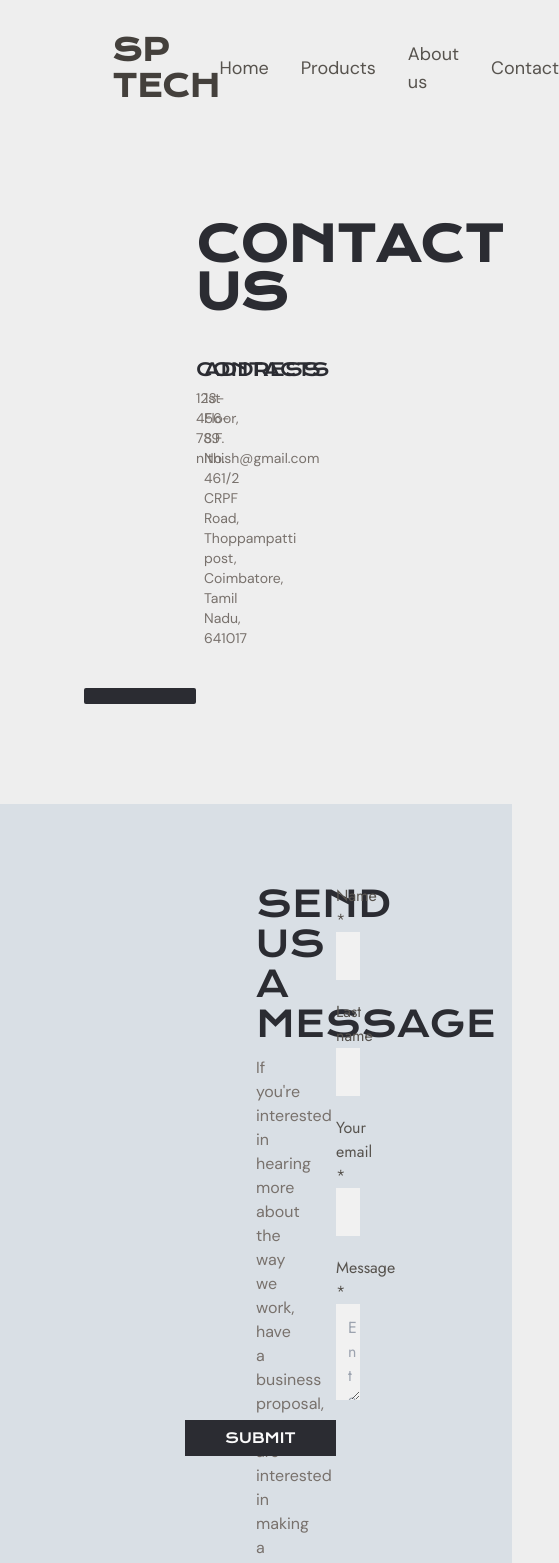
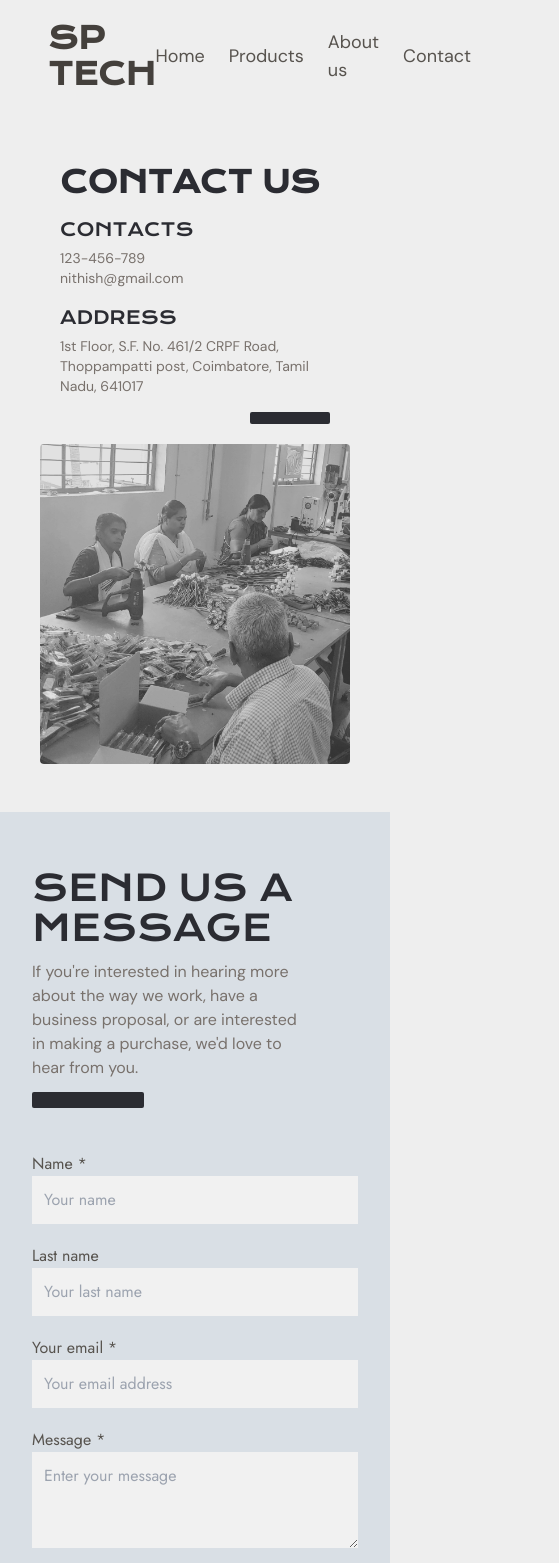
Before and after one commit to Nithishpandian/sp-tech-frontend, a React (Vite) app: page /contact in a window 390 px wide. Shown: the top 1563 px of the page, 559 px wide, since content can reach past the window. Built offline with nearby package versions, Linux system fonts and the light colour scheme; a web font is replaced by a local one.

Commit message:
completed responsiveness for about page

```diff
--- a/src/components/common/Footer.jsx
+++ b/src/components/common/Footer.jsx
@@ -6,7 +6,7 @@ import { LuLinkedin } from "react-icons/lu";
 const Footer = () => {
   return (
     <>
-      <div className=" grid grid-cols-3 gap-10 bg-black py-12 px-16 font-noto-sans">
+      <div className=" flex flex-col sm:flex-row md:grid md:grid-cols-3 gap-10 bg-black py-12 px-12 sm:px-10 lg:px-16 font-noto-sans">
         <div className=" flex flex-col gap-1">
           <h1 className=" text-2xl font-krona-one font-bold text-stone-300">
             SP TECH
@@ -50,7 +50,7 @@ const Footer = () => {
           </div>
         </div>
       </div>
-      <div className="bg-black border-t border-stone-800 text-stone-600 font-medium text-center py-1.5 font-mono">
+      <div className="bg-black border-t border-stone-800 text-stone-600 font-medium text-center py-1.5 font-mono text-sm sm:text-base">
         <p>Copyright &#169;	2023. All rights reserved</p>
       </div>
     </>
--- a/src/components/common/Header.jsx
+++ b/src/components/common/Header.jsx
@@ -8,13 +8,13 @@ const Header = () => {
     variants={animationVariantHeader}
     initial="initial"
     animate="animate"
-    className=" flex justify-between items-center py-8 px-28">
+    className=" flex justify-between items-center py-5 lg:py-8 px-12 sm:px-7 md:px-10 lg:px-16 xl:px-28">
       <div>
         <h1 className=" font-krona-one text-3xl text-stone-700 font-extrabold">
           SP TECH
         </h1>
       </div>
-      <div className=" flex items-center justify-center gap-8 text-stone-600 font-dm-sans text-lg">
+      <div className=" flex items-center justify-center gap-6 sm:gap-4 xl:gap-8 text-stone-600 font-dm-sans text-lg">
         <a className=" hover:text-stone-400 duration-300" href="/">Home</a>
         <a className=" hover:text-stone-400 duration-300" href="/products">Products</a>
         <a className=" hover:text-stone-400 duration-300" href="/about-us">About us</a>
--- a/src/components/contact/ContactInfo.jsx
+++ b/src/components/contact/ContactInfo.jsx
@@ -3,14 +3,14 @@ import workingImg from "../../assets/images/common/working.jpeg";
 
 const ContactInfo = () => {
   return (
-    <div className=" grid grid-cols-2 gap-12 pt-16 pb-20 px-44 ">
-      <div className=" p-5 flex flex-col gap-10">
+    <div className=" grid lg:grid-cols-2 lg:gap-8 xl:gap-12 pt-8 sm:pt-16 pb-12 sm:pb-20 px-10 sm:px-20 md:px-24 lg:px-12 xl:px-40 2xl:px-44 ">
+      <div className=" p-5 xl:p-4 2xl:p-5 flex flex-col gap-4 sm:gap-10">
         <div>
-          <h1 className=" text-gray text-5xl font-krona-one font-bold">
+          <h1 className=" text-gray text-3xl sm:text-5xl font-krona-one font-bold">
             CONTACT US
           </h1>
         </div>
-        <div className=" grid grid-cols-2 justify-between gap-2">
+        <div className=" grid min-[450px]:grid-cols-2 justify-between gap-4 min-[450px]:gap-2">
           <div>
             <h1 className=" font-krona-one text-gray text-lg">CONTACTS</h1>
             <div className=" flex flex-col mt-1">
@@ -33,7 +33,7 @@ const ContactInfo = () => {
           </div>
         </div>
         <div className=" h-full w-full flex justify-end items-end">
-          <div className=" h-fit py-2 px-14 bg-gray rounded-sm"></div>
+          <div className=" h-fit py-1.5 min-[450px]:py-2 px-10 min-[450px]:px-14 bg-gray rounded-sm"></div>
         </div>
       </div>
       <div className="">
--- a/src/components/contact/ContactMessage.jsx
+++ b/src/components/contact/ContactMessage.jsx
@@ -2,7 +2,7 @@ import React from "react";
 
 const ContactMessage = () => {
   return (
-    <div className="grid grid-cols-2 gap-20 bg-[#D9DFE5] py-20 px-64 ">
+    <div className="grid lg:grid-cols-2 gap-10 lg:gap-12 xl:gap-20 bg-[#D9DFE5] py-14 sm:py-20 px-8 min-[450px]:px-20 sm:px-24 md:px-44 lg:px-36 xl:px-52 2xl:px-64 ">
       <div className=" flex flex-col gap-3 pr-12 pb-1">
         <h1 className=" font-krona-one text-4xl text-gray">
           SEND US A MESSAGE
```
